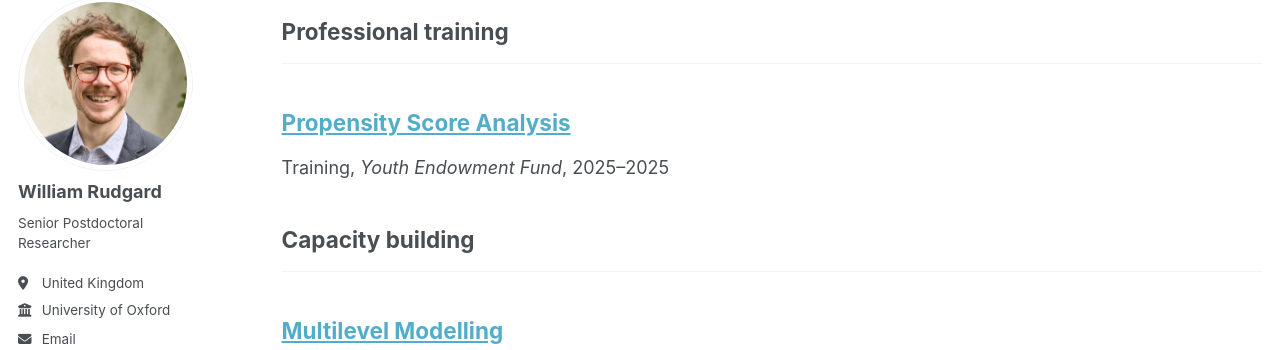
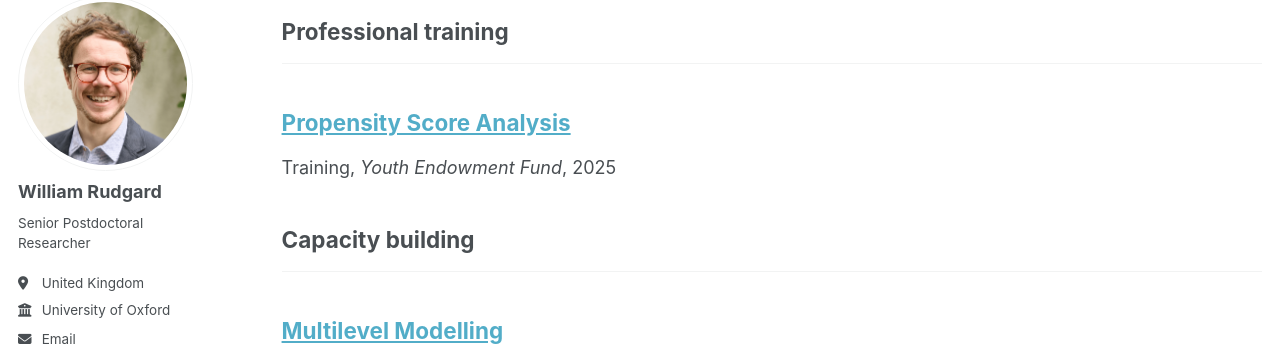
Before and after one commit to WilliamRudgard/williamrudgard.github.io, a Jekyll site: the page built from _pages/teaching.html, in a window 1280 px wide and 900 px high, scrolled down 648 px. Shown: the part 103-453 px from the top of the window. Built offline with Jekyll 4.4.1, drawn with Linux system fonts in a browser that asks for light colours; some web fonts are replaced; a script that is not in the unit is left out.

Commit message:
Update QED-teaching-1.md

```diff
--- a/_teaching/QED-teaching-1.md
+++ b/_teaching/QED-teaching-1.md
@@ -5,6 +5,6 @@ categories: ["Professional training"]
 type: "Training"
 venue: "Youth Endowment Fund"
 start_date: 2025-01-01
-end_date: 2025-12-31
+end_date:
 excerpt:
 ---
```
